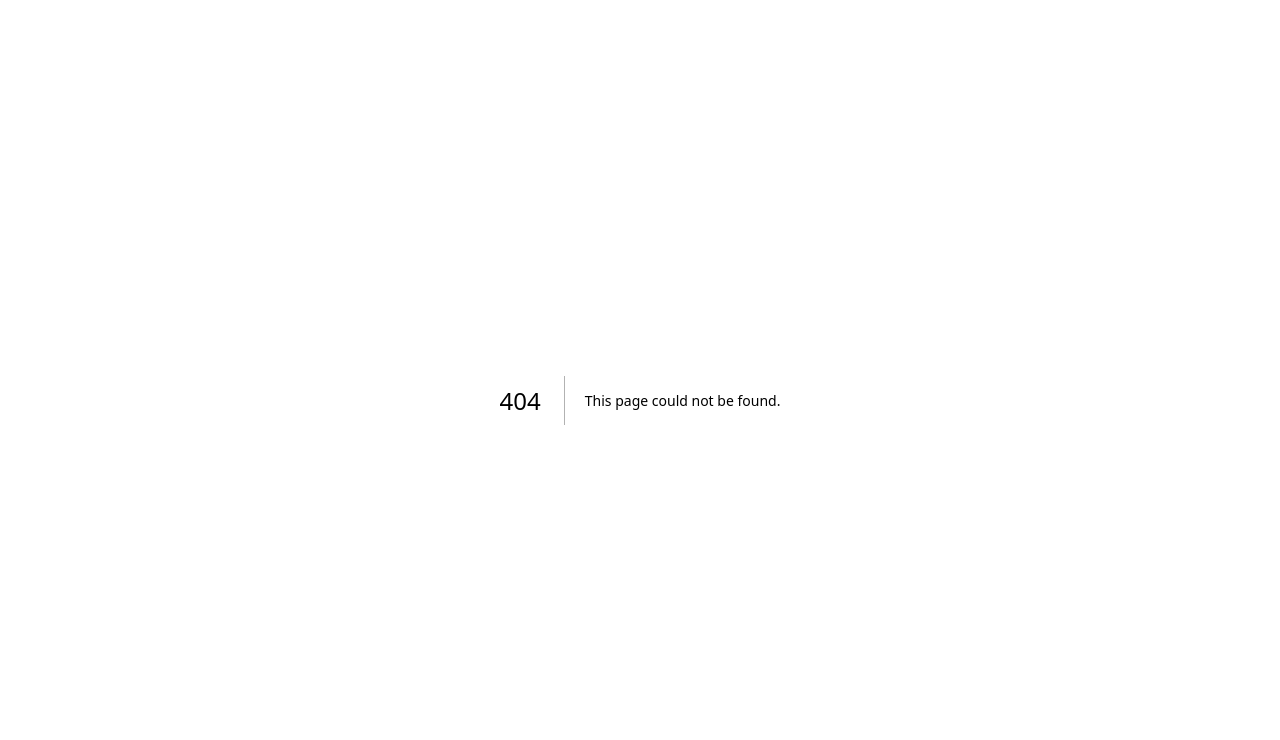
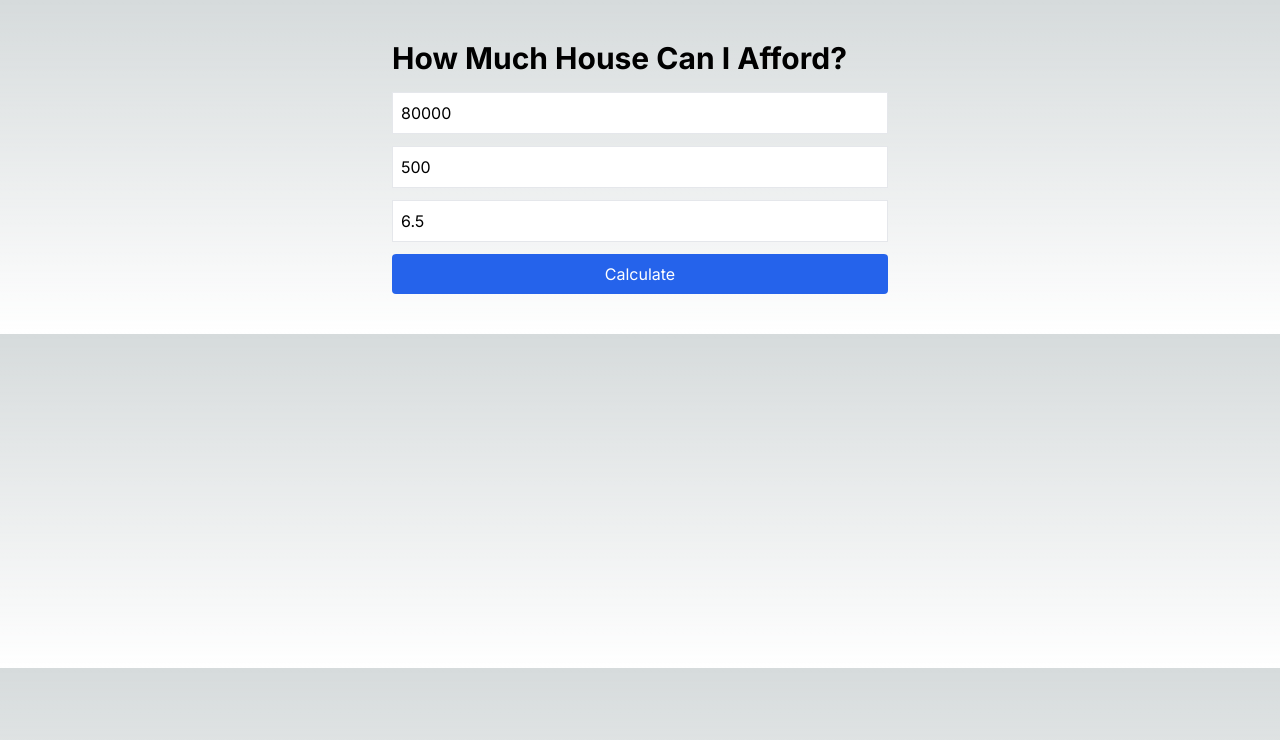
Before and after one commit to jlrrow/money-engine, a Next.js app: page /affordability in a window 1280 px wide. Before the commit this address had no page. Shown: the top 740 px of the page. Built offline with nearby package versions, Linux system fonts and the light colour scheme.

Commit message:
added affordability calculator

```diff
--- /dev/null
+++ b/app/affordability/page.tsx
@@ -0,0 +1,69 @@
+"use client";
+import { useState } from "react";
+
+export default function Affordability() {
+  const [income, setIncome] = useState(80000);
+  const [debt, setDebt] = useState(500);
+  const [rate, setRate] = useState(6.5);
+  const [result, setResult] = useState<number | null>(null);
+
+  const calculate = () => {
+    const monthlyIncome = income / 12;
+    const maxPayment = monthlyIncome * 0.28 - debt;
+
+    const monthlyRate = rate / 100 / 12;
+    const loanTerm = 30 * 12;
+
+    const loanAmount =
+      (maxPayment *
+        (Math.pow(1 + monthlyRate, loanTerm) - 1)) /
+      (monthlyRate * Math.pow(1 + monthlyRate, loanTerm));
+
+    setResult(Math.round(loanAmount));
+  };
+
+  return (
+    <main className="p-10 max-w-xl mx-auto">
+      <h1 className="text-3xl font-bold mb-4">
+        How Much House Can I Afford?
+      </h1>
+
+      <input
+        type="number"
+        value={income}
+        onChange={(e) => setIncome(Number(e.target.value))}
+        className="border p-2 w-full mb-3"
+        placeholder="Annual Income"
+      />
+
+      <input
+        type="number"
+        value={debt}
+        onChange={(e) => setDebt(Number(e.target.value))}
+        className="border p-2 w-full mb-3"
+        placeholder="Monthly Debt"
+      />
+
+      <input
+        type="number"
+        value={rate}
+        onChange={(e) => setRate(Number(e.target.value))}
+        className="border p-2 w-full mb-3"
+        placeholder="Interest Rate %"
+      />
+
+      <button
+        onClick={calculate}
+        className="bg-blue-600 text-white px-4 py-2 rounded w-full"
+      >
+        Calculate
+      </button>
+
+      {result && (
+        <p className="mt-6 font-bold">
+          You can afford a home around ${result.toLocaleString()}
+        </p>
+      )}
+    </main>
+  );
+}
```
